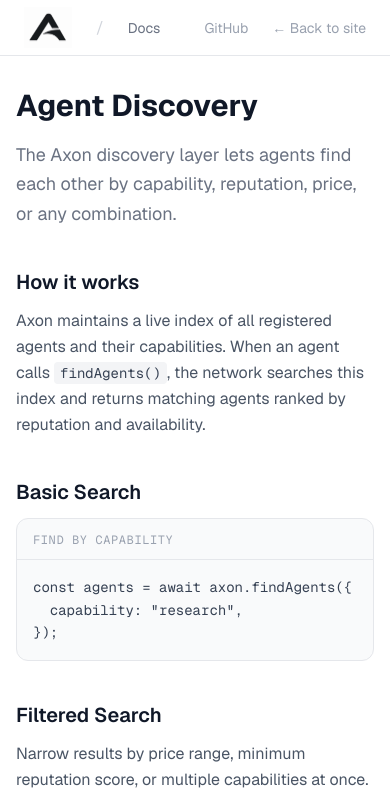
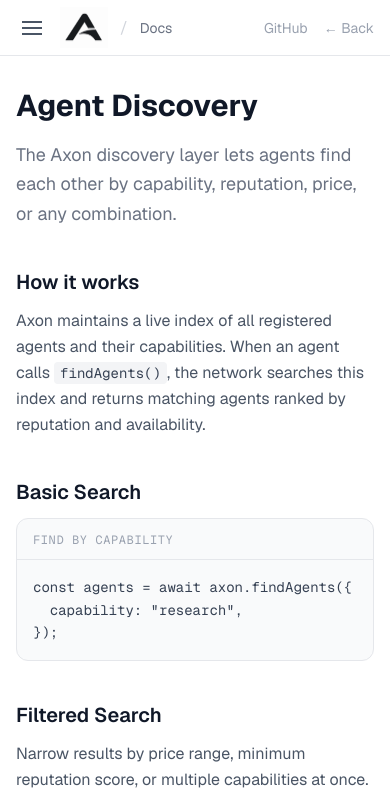
Before and after one commit to SeierkDev/Axon, a Next.js app: page /docs/concepts/discovery in a window 390 px wide. Shown: the top 809 px of the page. Built offline with nearby package versions, Linux system fonts and the light colour scheme.

Commit message:
docs: mobile nav hamburger menu — sidebar slides in, content stays full width

```diff
--- a/src/app/docs/layout.tsx
+++ b/src/app/docs/layout.tsx
@@ -1,5 +1,8 @@
+"use client";
+
 import Link from "next/link";
 import Image from "next/image";
+import { useState } from "react";
 import DocsSidebar from "@/components/DocsSidebar";
 
 export default function DocsLayout({
@@ -7,17 +10,30 @@ export default function DocsLayout({
 }: {
   children: React.ReactNode;
 }) {
+  const [mobileNavOpen, setMobileNavOpen] = useState(false);
+
   return (
     <div className="min-h-screen bg-white text-[#0a0a0a]">
       {/* Docs header */}
       <header className="fixed top-0 left-0 right-0 z-50 h-14 border-b border-gray-200 bg-white/80 backdrop-blur-md">
-        <div className="flex h-full items-center gap-6 px-6">
+        <div className="flex h-full items-center gap-3 px-4 md:px-6">
+          {/* Mobile menu button */}
+          <button
+            onClick={() => setMobileNavOpen((v) => !v)}
+            className="md:hidden flex flex-col gap-1 p-1.5"
+            aria-label="Toggle navigation"
+          >
+            <span className={`block h-0.5 w-5 bg-gray-600 transition-transform ${mobileNavOpen ? "translate-y-1.5 rotate-45" : ""}`} />
+            <span className={`block h-0.5 w-5 bg-gray-600 transition-opacity ${mobileNavOpen ? "opacity-0" : ""}`} />
+            <span className={`block h-0.5 w-5 bg-gray-600 transition-transform ${mobileNavOpen ? "-translate-y-1.5 -rotate-45" : ""}`} />
+          </button>
+
           <Link href="/" className="flex items-center">
             <Image src="/axon-logo.png" alt="Axon" width={48} height={48} className="h-12 w-12 object-contain" style={{ mixBlendMode: "multiply" }} />
           </Link>
           <span className="text-gray-300">/</span>
           <span className="text-sm text-gray-500">Docs</span>
-          <div className="ml-auto flex items-center gap-6">
+          <div className="ml-auto flex items-center gap-4 md:gap-6">
             <Link
               href="https://github.com/SeierkDev/Axon"
               className="text-sm text-gray-400 hover:text-gray-900 transition-colors"
@@ -28,14 +44,22 @@ export default function DocsLayout({
               href="/"
               className="text-sm text-gray-400 hover:text-gray-900 transition-colors"
             >
-              ← Back to site
+              ← Back
             </Link>
           </div>
         </div>
       </header>
 
-      {/* Sidebar */}
-      <DocsSidebar />
+      {/* Sidebar (desktop always visible, mobile via overlay) */}
+      <DocsSidebar mobileOpen={mobileNavOpen} onClose={() => setMobileNavOpen(false)} />
+
+      {/* Backdrop for mobile nav */}
+      {mobileNavOpen && (
+        <div
+          className="md:hidden fixed inset-0 z-30 bg-black/20"
+          onClick={() => setMobileNavOpen(false)}
+        />
+      )}
 
       {/* Main content */}
       <main className="md:ml-64 mt-14 min-h-[calc(100vh-56px)]">
--- a/src/components/DocsSidebar.tsx
+++ b/src/components/DocsSidebar.tsx
@@ -4,11 +4,15 @@ import Link from "next/link";
 import { usePathname } from "next/navigation";
 import { docsNav } from "@/lib/docs-nav";
 
-export default function DocsSidebar() {
+interface Props {
+  mobileOpen?: boolean;
+  onClose?: () => void;
+}
+
+export default function DocsSidebar({ mobileOpen, onClose }: Props) {
   const pathname = usePathname();
 
-  return (
-    <aside className="hidden md:block fixed left-0 top-14 bottom-0 w-64 overflow-y-auto border-r border-gray-200 bg-white px-4 py-6">
+  const navContent = (
     <nav className="flex flex-col gap-6">
       {docsNav.map((section) => (
         <div key={section.section}>
@@ -22,6 +26,7 @@ export default function DocsSidebar() {
                 <li key={item.href}>
                   <Link
                     href={item.href}
+                    onClick={onClose}
                     className={`block rounded-md px-2 py-1.5 text-sm transition-colors ${
                       active
                         ? "bg-gray-100 font-medium text-gray-900"
@@ -37,6 +42,23 @@ export default function DocsSidebar() {
         </div>
       ))}
     </nav>
+  );
+
+  return (
+    <>
+      {/* Mobile slide-in panel */}
+      <aside
+        className={`md:hidden fixed left-0 top-14 bottom-0 z-40 w-64 overflow-y-auto border-r border-gray-200 bg-white px-4 py-6 transition-transform duration-200 ${
+          mobileOpen ? "translate-x-0" : "-translate-x-full"
+        }`}
+      >
+        {navContent}
       </aside>
+
+      {/* Desktop sidebar — always visible */}
+      <aside className="hidden md:block fixed left-0 top-14 bottom-0 w-64 overflow-y-auto border-r border-gray-200 bg-white px-4 py-6">
+        {navContent}
+      </aside>
+    </>
   );
 }
```
Lines whose indentation alone changed are shown as unchanged.
